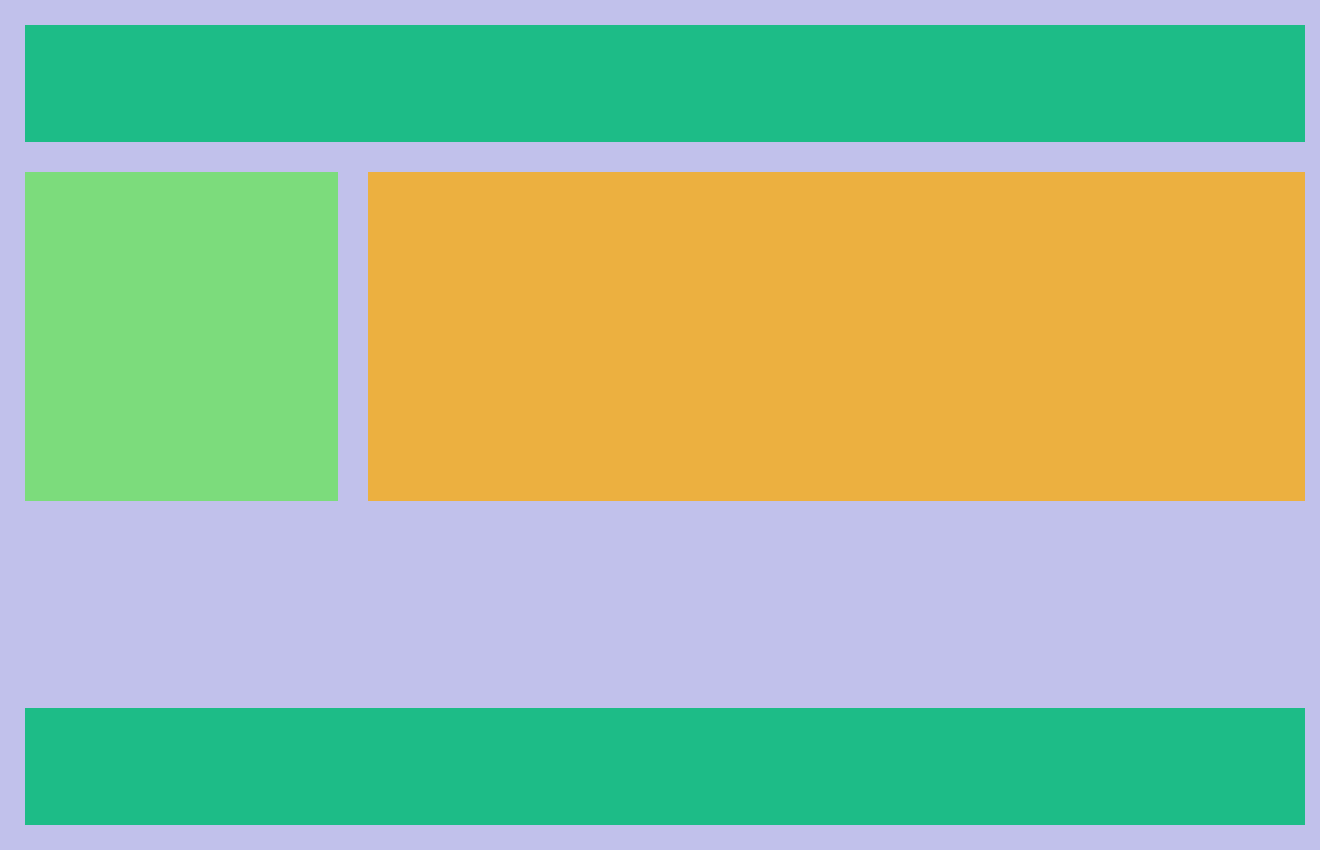
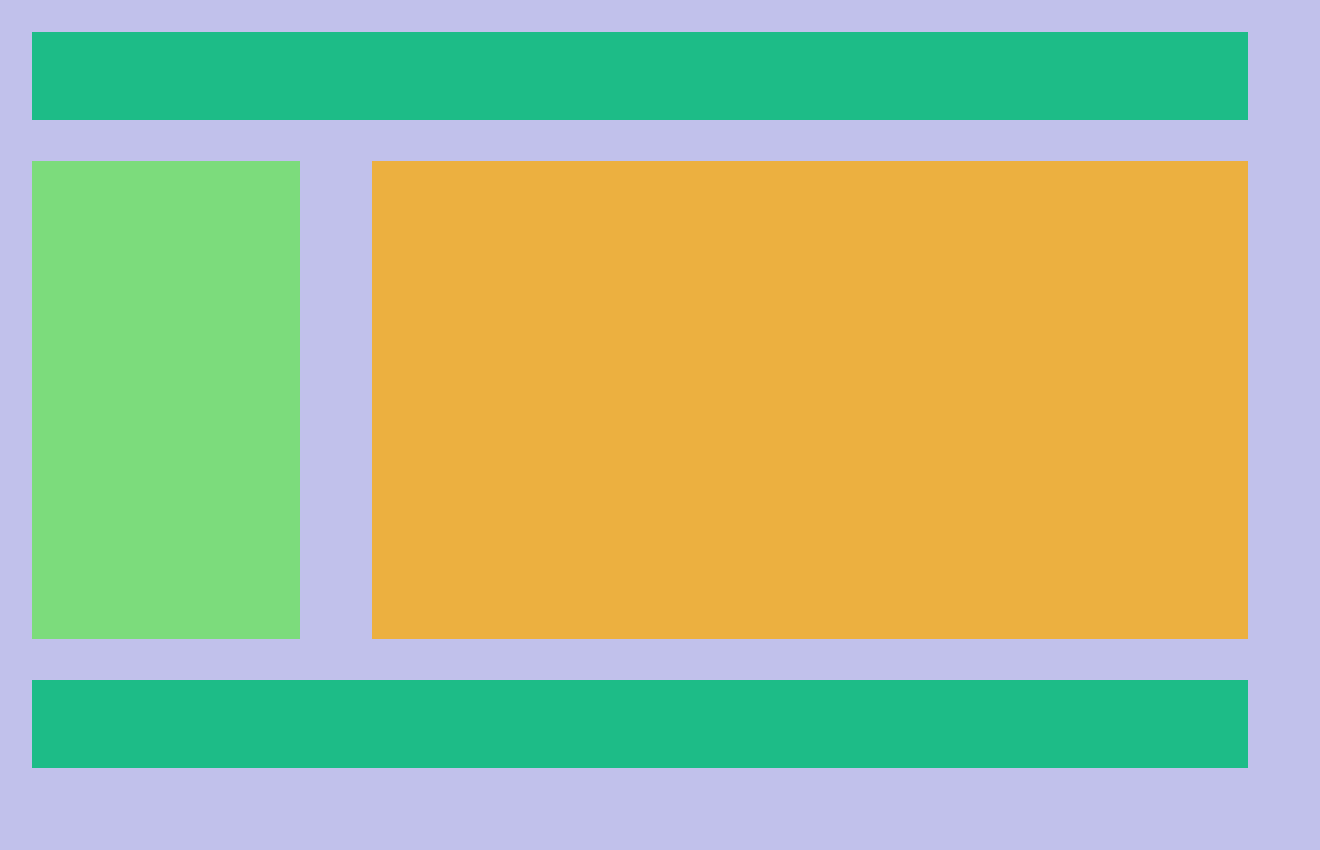
Before and after one commit to PADMALAYA-3/H-F, a plain HTML site: page index.html in a window 1280 px wide. Shown: the whole page, 1320 px wide, since content can reach past the window. After the commit the page ends 800 px from the top, so only its background shows below. Drawn offline with Linux system fonts and the light colour scheme.

Commit message:
Properly rendered the spacing

```diff
--- a/styles.css
+++ b/styles.css
@@ -5,22 +5,22 @@
 html {
   box-sizing: border-box;
 }
-* *::before *::after {
+*,
+*::before,
+*::after {
   box-sizing: inherit;
 }
 body {
   background-color: rgb(193, 193, 235);
   height: 100vh;
   width: 100vw;
-  padding: 15px;
-  margin: 10px;
+  padding: 2rem;
   display: flex;
   flex-direction: column;
-  justify-content: space-around;
-  row-gap: 30px;
+  justify-content: space-between;
 }
 header {
-  height: 15%;
+  height: 12%;
   width: 100%;
   background-color: rgb(29, 188, 135);
 }
@@ -29,20 +29,20 @@ main {
   width: 100%;
   background-color: rgb(193, 193, 235);
   display: flex;
-  column-gap: 30px;
+  justify-content: space-between;
 }
 aside {
-  height: 65%;
-  width: 25%;
+  height: 100%;
+  width: 22%;
   background-color: rgb(124, 220, 124);
 }
 article {
-  height: 65%;
-  width: 75%;
+  height: 100%;
+  width: 72%;
   background-color: rgb(236, 176, 64);
 }
 footer {
-  height: 15%;
+  height: 12%;
   width: 100%;
   background-color: rgb(29, 188, 135);
 }
```
